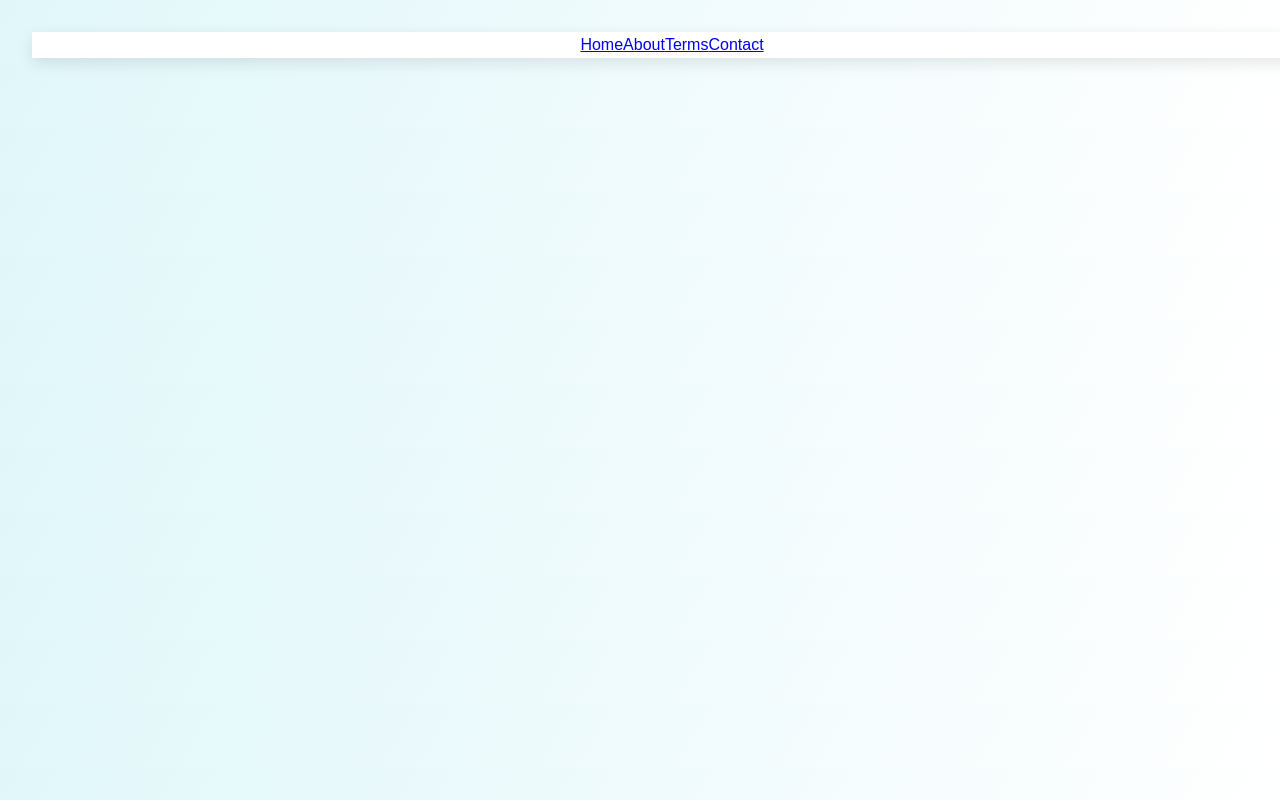
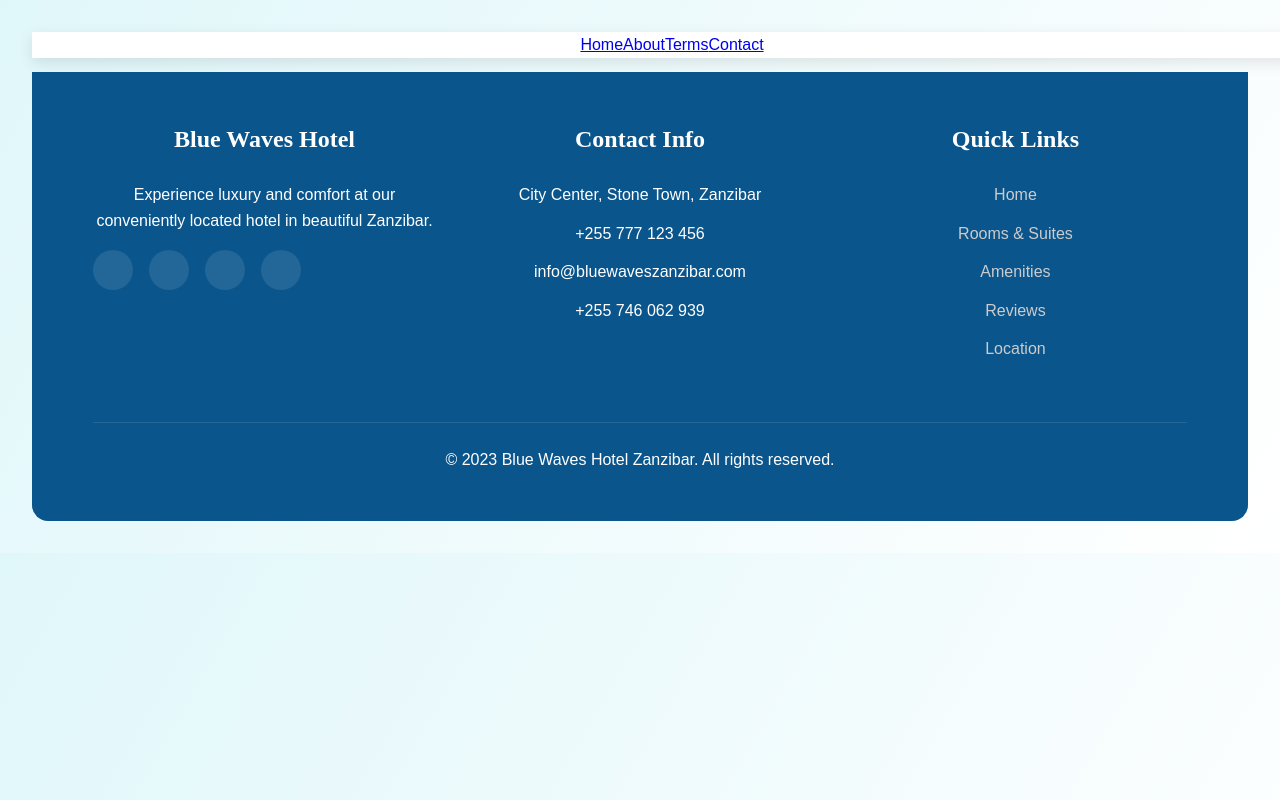
Before and after one commit to ngura9662/hotel-booking, a React (Vite) app: page /Contact in a window 1280 px wide. Built offline with nearby package versions, Linux system fonts and the light colour scheme.

Commit message:
Add footer section to Contact component with hotel information and quick links

```diff
--- a/src/contact.jsx
+++ b/src/contact.jsx
@@ -1,6 +1,44 @@
 function Contact() {
   return (
-    <div> </div>
+    <div> <footer id="contact">
+        <div class="container">
+            <div class="footer-content">
+                <div class="footer-column">
+                    <h3>Blue Waves Hotel</h3>
+                    <p>Experience luxury and comfort at our conveniently located hotel in beautiful Zanzibar.</p>
+                    <div class="social-links">
+                        <a href="#"><i class="fab fa-facebook-f"></i></a>
+                        <a href="#"><i class="fab fa-instagram"></i></a>
+                        <a href="#"><i class="fab fa-twitter"></i></a>
+                        <a href="#"><i class="fab fa-tripadvisor"></i></a>
+                    </div>
+                </div>
+                <div class="footer-column">
+                    <h3>Contact Info</h3>
+                    <p><i class="fas fa-map-marker-alt"></i> City Center, Stone Town, Zanzibar</p>
+                    <p><i class="fas fa-phone"></i> +255 777 123 456</p>
+                    <p><i class="fas fa-envelope"></i> info@bluewaveszanzibar.com</p>
+                    <p><i class="fab fa-whatsapp"></i> +255 746 062 939</p>
+                </div>
+
+                <div class="footer-column">
+                    <h3>Quick Links</h3>
+                    <ul>
+                        <li><a href="index.html">Home</a></li>
+                        <li><a href="#rooms">Rooms & Suites</a></li>
+                        <li><a href="#amenities">Amenities</a></li>
+                        <li><a href="review.html">Reviews</a></li>
+                        <li><a href="location.html">Location</a></li>
+                    </ul>
+                </div>
+            </div>
+
+            <div class="copyright">
+                <p>&copy; 2023 Blue Waves Hotel Zanzibar. All rights reserved.</p>
+            </div>
+        </div>
+    </footer>
+    </div>
   );
 }
 export default Contact;
```
